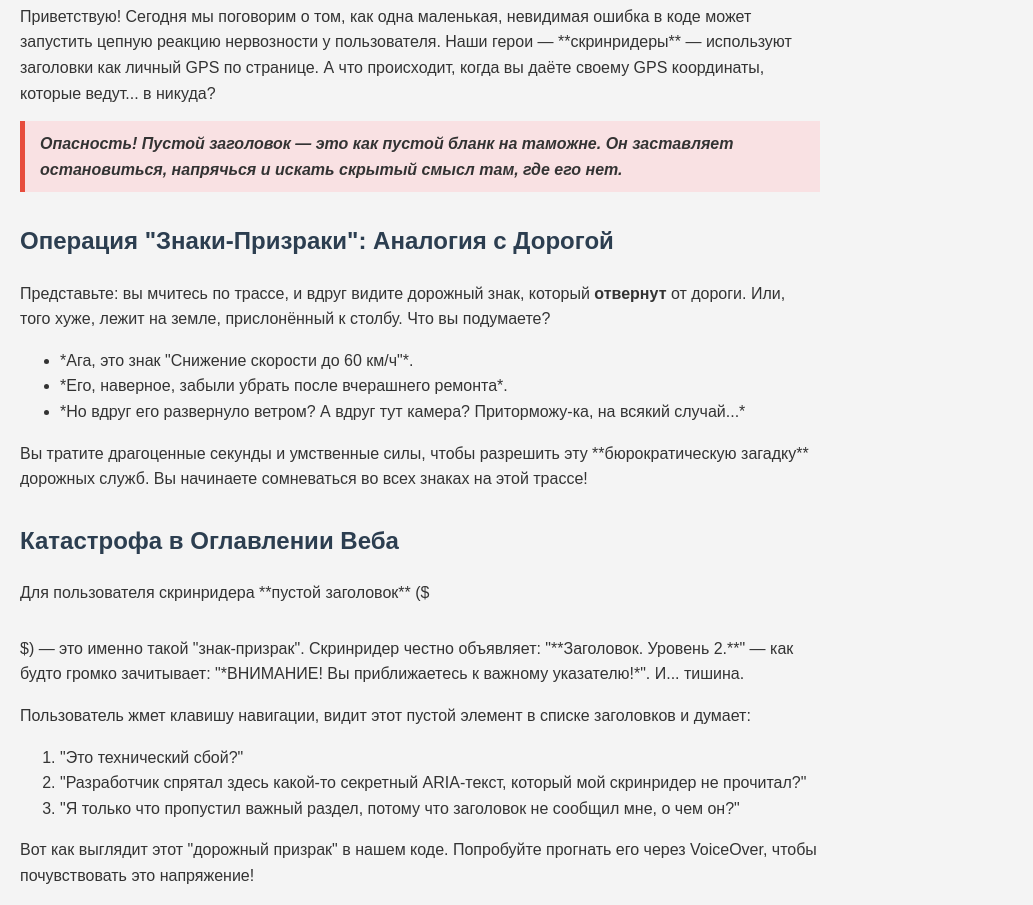
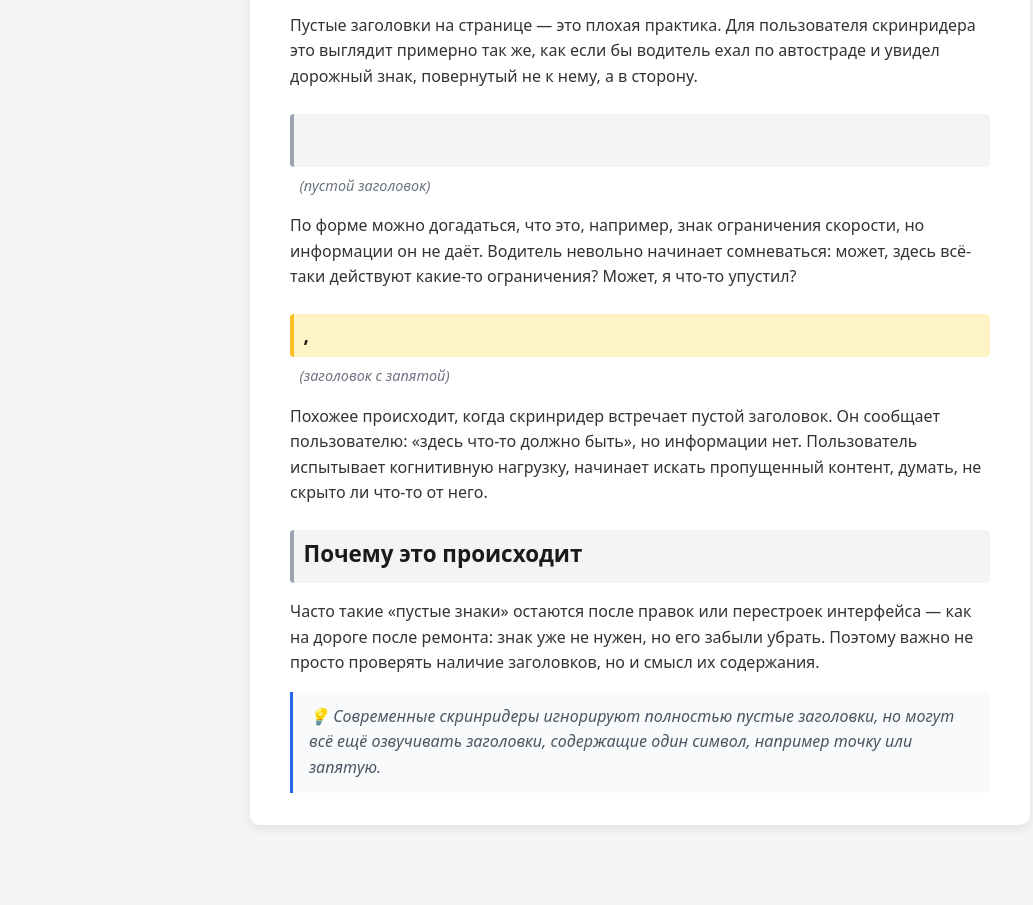
Before and after one commit to boro4x/presentation, a plain HTML site: page headings.html in a window 1280 px wide. Shown: the part 150-1055 px from the top of the page, without its empty margins (0-1033 px from the left). After the commit the page ends 1007 px from the top, so only its background shows below. Drawn offline with Linux system fonts and the light colour scheme.

Commit message:
add forms and empty headings demo

```diff
--- a/headings.html
+++ b/headings.html
@@ -1,120 +1,122 @@
 <!DOCTYPE html>
 <html lang="ru">
 <head>
-    <meta charset="UTF-8">
-    <meta name="viewport" content="width=device-width, initial-scale=1.0">
-    <title>Доступность: Пустые Заголовки - Одиссея Скринридера</title>
+  <meta charset="utf-8">
+  <title>Пустые заголовки и когнитивная нагрузка</title>
+  <meta name="viewport" content="width=device-width, initial-scale=1">
   <style>
     body {
-            font-family: Arial, sans-serif;
+      margin: 0;
+      padding: 2rem;
+      font-family: system-ui, -apple-system, BlinkMacSystemFont, "Segoe UI", Roboto, sans-serif;
+      background-color: #F4F5F7;
+      color: #1A1A1A;
       line-height: 1.6;
-            margin: 20px;
-            max-width: 800px;
-            background-color: #f4f4f4;
+    }
+
+    .container {
+      max-width: 700px;
+      margin: 0 auto;
+      background: #fff;
+      padding: 2rem 2.5rem;
+      border-radius: 10px;
+      box-shadow: 0 4px 12px rgba(0,0,0,0.08);
+    }
+
+    h1, h2, h3 {
+      font-weight: 700;
+      color: #1A1A1A;
+      margin-top: 1.5rem;
+      margin-bottom: 0.75rem;
+      padding: 0.4rem 0.6rem;
+      border-radius: 4px;
+    }
+
+    h1 {
+      font-size: 1.8rem;
+      background-color: #E0E7FF;
+      border-left: 4px solid #3B82F6;
+    }
+
+    h2 {
+      font-size: 1.4rem;
+      background-color: #F3F4F6;
+      border-left: 4px solid #9CA3AF;
+      min-height: 1.8em; /* делает высоту похожей на прежнюю */
+    }
+
+    h3 {
+      font-size: 1.2rem;
+      background-color: #FEF3C7;
+      border-left: 4px solid #FBBF24;
+    }
+
+    .label {
+      display: block;
+      font-size: 0.9rem;
+      font-style: italic;
+      color: #6B7280;
+      margin-top: -0.3rem;
+      margin-bottom: 0.6rem;
+      padding-left: 0.6rem;
+    }
+
+    p {
+      margin-bottom: 1rem;
       color: #333;
     }
-        h1, h2, h3 {
-            color: #2c3e50;
-            margin-top: 30px;
-        }
-        p {
-            margin-bottom: 15px;
-        }
-        .example-section {
-            background-color: #fff;
-            border: 2px dashed #e74c3c; /* Делаем границу более драматичной! */
-            padding: 20px;
-            margin-top: 20px;
-            border-radius: 8px;
-        }
-        .alert {
-            background-color: #f9e1e3; /* Light red/pink for drama */
-            border-left: 5px solid #e74c3c; /* Red */
-            padding: 10px 15px;
-            margin-bottom: 20px;
-            font-weight: bold;
+
+    .note {
       font-style: italic;
-        }
-        code {
-            background-color: #e8e8e8;
-            padding: 2px 4px;
-            border-radius: 4px;
-            font-family: monospace;
+      color: #4B5563;
+      background-color: #F9FAFB;
+      border-left: 3px solid #2563EB;
+      padding: 0.75rem 1rem;
+      border-radius: 0 6px 6px 0;
     }
   </style>
 </head>
 <body>
-
-    <h1>Пустые Заголовки: Бюрократия Дорожной Доступности!</h1>
+  <div class="container">
+    <h1>Пустые заголовки на веб-странице</h1>
 
     <p>
-        Приветствую! Сегодня мы поговорим о том, как одна маленькая, невидимая ошибка в коде может запустить цепную реакцию нервозности у пользователя. Наши герои — **скринридеры** — используют заголовки как личный GPS по странице. А что происходит, когда вы даёте своему GPS координаты, которые ведут... в никуда?
+      Пустые заголовки на странице — это плохая практика.
+      Для пользователя скринридера это выглядит примерно так же,
+      как если бы водитель ехал по автостраде и увидел дорожный знак, повернутый не к нему, а в сторону.
     </p>
 
-    <div class="alert">
-        <strong>Опасность!</strong> Пустой заголовок — это как пустой бланк на таможне. Он заставляет остановиться, напрячься и искать скрытый смысл там, где его нет.
-    </div>
-
-    <h2>Операция "Знаки-Призраки": Аналогия с Дорогой</h2>
+    <h2></h2> <!-- Пустой заголовок -->
+    <span class="label">(пустой заголовок)</span>
 
     <p>
-        Представьте: вы мчитесь по трассе, и вдруг видите дорожный знак, который <strong>отвернут</strong> от дороги. Или, того хуже, лежит на земле, прислонённый к столбу. Что вы подумаете?
-    </p>
-    <ul>
-        <li>*Ага, это знак "Снижение скорости до 60 км/ч"*.</li>
-        <li>*Его, наверное, забыли убрать после вчерашнего ремонта*.</li>
-        <li>*Но вдруг его развернуло ветром? А вдруг тут камера? Приторможу-ка, на всякий случай...*</li>
-    </ul>
-    <p>
-        Вы тратите драгоценные секунды и умственные силы, чтобы разрешить эту **бюрократическую загадку** дорожных служб. Вы начинаете сомневаться во всех знаках на этой трассе!
+      По форме можно догадаться, что это, например, знак ограничения скорости,
+      но информации он не даёт. Водитель невольно начинает сомневаться:
+      может, здесь всё-таки действуют какие-то ограничения? Может, я что-то упустил?
     </p>
 
-    <h2>Катастрофа в Оглавлении Веба</h2>
+    <h3>,</h3> <!-- Заголовок с запятой -->
+    <span class="label">(заголовок с запятой)</span>
 
     <p>
-        Для пользователя скринридера **пустой заголовок** ($<h2></h2>$) — это именно такой "знак-призрак". Скринридер честно объявляет: "**Заголовок. Уровень 2.**" — как будто громко зачитывает: "*ВНИМАНИЕ! Вы приближаетесь к важному указателю!*". И... тишина.
-    </p>
-    <p>
-        Пользователь жмет клавишу навигации, видит этот пустой элемент в списке заголовков и думает:
-    </p>
-    <ol>
-        <li>"Это технический сбой?"</li>
-        <li>"Разработчик спрятал здесь какой-то секретный ARIA-текст, который мой скринридер не прочитал?"</li>
-        <li>"Я только что пропустил важный раздел, потому что заголовок не сообщил мне, о чем он?"</li>
-    </ol>
-    <p>
-        Вот как выглядит этот "дорожный призрак" в нашем коде. Попробуйте прогнать его через VoiceOver, чтобы почувствовать это напряжение!
+      Похожее происходит, когда скринридер встречает пустой заголовок.
+      Он сообщает пользователю: «здесь что-то должно быть», но информации нет.
+      Пользователь испытывает когнитивную нагрузку, начинает искать пропущенный контент,
+      думать, не скрыто ли что-то от него.
     </p>
 
-    <div class="example-section">
-        <h3>Лаборатория Когнитивного Дискомфорта</h3>
+    <h2>Почему это происходит</h2>
 
     <p>
-            Начинаем эксперимент. На этом месте наш навигатор по заголовкам сталкивается с первой аномалией:
+      Часто такие «пустые знаки» остаются после правок или перестроек интерфейса —
+      как на дороге после ремонта: знак уже не нужен, но его забыли убрать.
+      Поэтому важно не просто проверять наличие заголовков, но и смысл их содержания.
     </p>
 
-        <h2></h2>
-        <p>
-            **Контент №1: Загадочный Блок.** Мы в первом блоке, но без заголовка-указателя. Пользователю придется прослушать весь этот текст, чтобы понять, о чём он. А если бы этот блок был очень длинным?
-        </p>
-
-        <h3> </h3>
-        <p>
-            **Контент №2: Ещё Одна Загвоздка.** И снова! На этот раз даже более высокий уровень (H3) оказался пустым. Возможно, разработчик просто использовал этот тег, чтобы сделать большой отступ? Но для скринридера это всё равно "пустой указатель, сэр".
-        </p>
-
-        <h2>Раздел, Который Спасает Ситуацию</h2>
-
-        <p>
-            Ах, вот и облегчение! Этот заголовок чёткий и ясный. Мы мгновенно понимаем, о чем будет текст, и можем быстро перейти сюда в списке навигации. Доверие к структуре страницы восстановлено... до следующего "призрака".
-        </p>
+    <div class="note">
+      💡 Современные скринридеры игнорируют полностью пустые заголовки,
+      но могут всё ещё озвучивать заголовки, содержащие один символ, например точку или запятую.
     </div>
-
-    <h2>Мораль Истории</h2>
-
-    <p>
-        Пустой заголовок не сломает сайт, но он **ломает поток пользователя**. Он заставляет его остановиться, напрячься и отвлекает от главной цели. Всегда следите за тем, чтобы ваш "дорожный указатель" был заполнен и вел туда, куда нужно!
-    </p>
-
+  </div>
 </body>
 </html>
```
Also changed, not shown: form.html (added, +155 -0 lines). Lines whose indentation alone changed are shown as unchanged.
